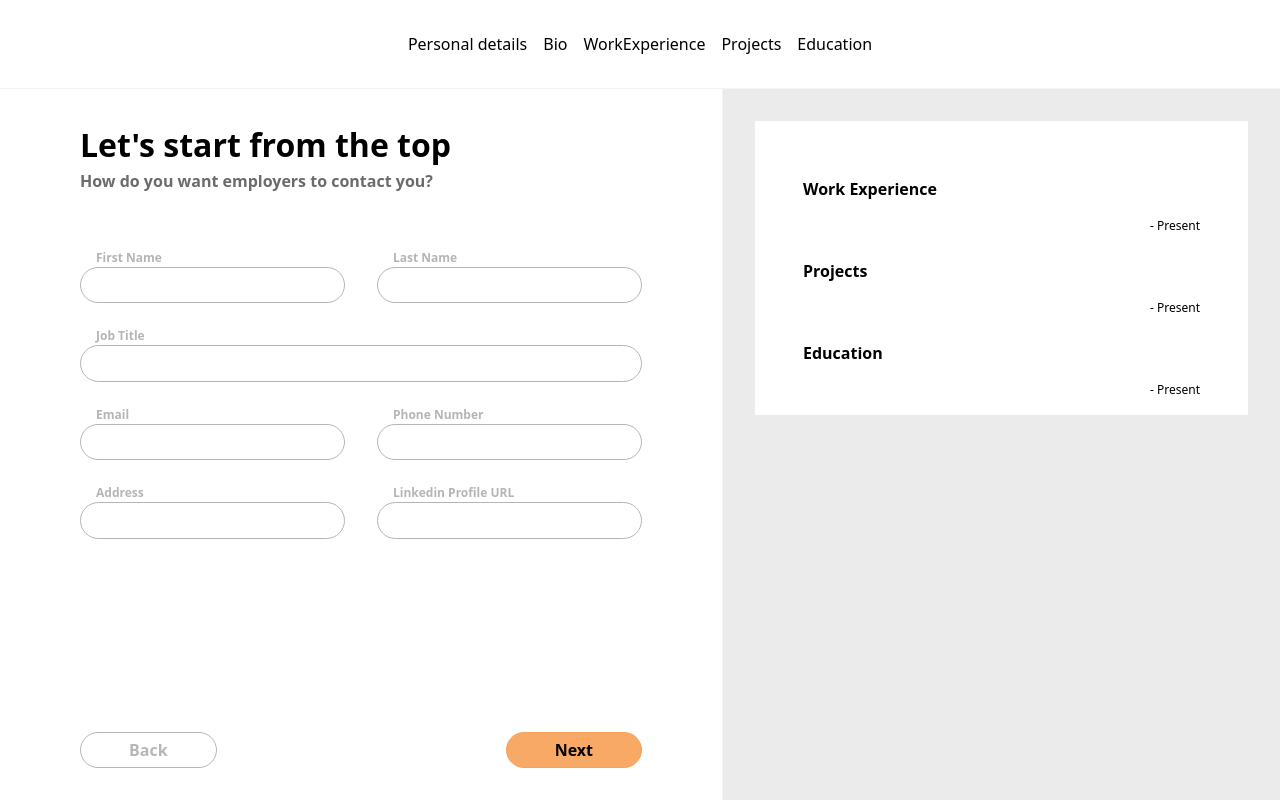
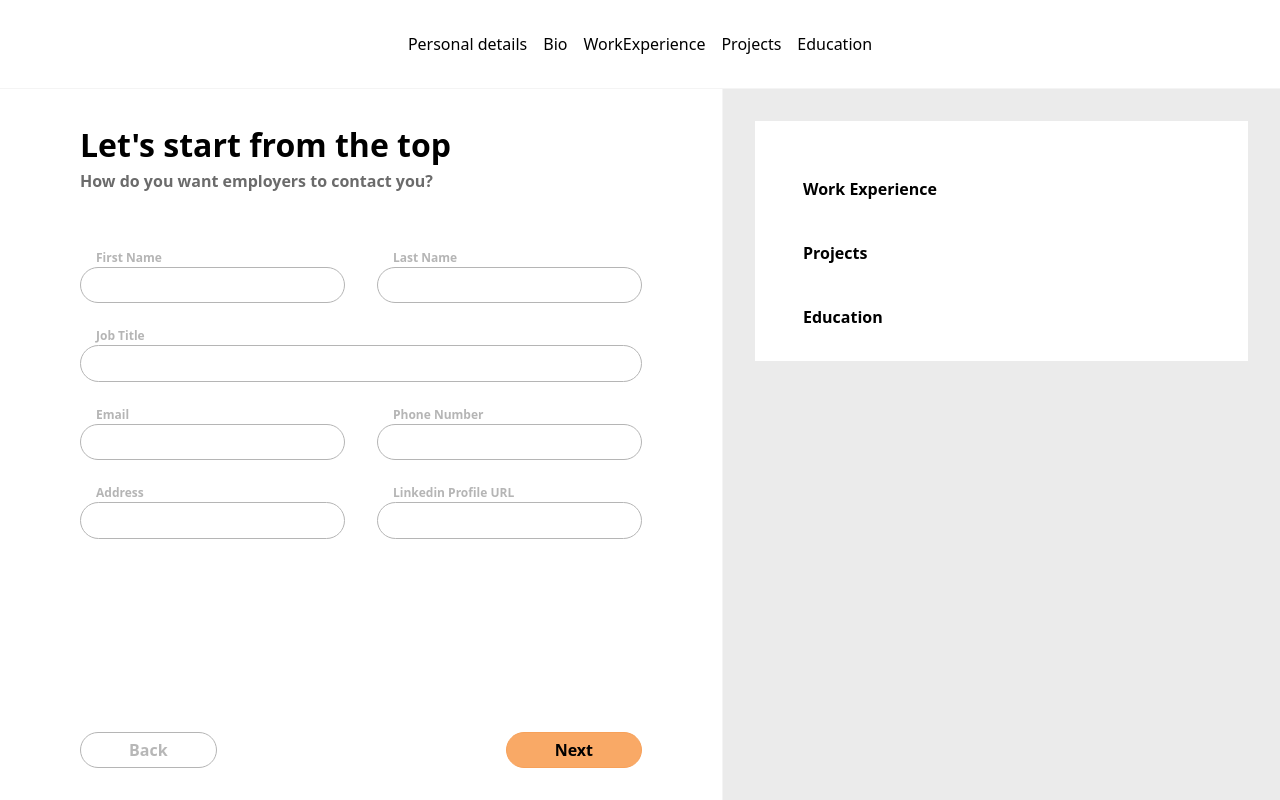
Before and after one commit to simoneschiavo/cv-application, a React (Vite) app: page / in a window 1280 px wide. Built offline with nearby package versions, Linux system fonts and the light colour scheme.

Commit message:
refactor(DateRangeFormatted): handle empty dates

```diff
--- a/src/components/DateRangeFormatted.jsx
+++ b/src/components/DateRangeFormatted.jsx
@@ -7,11 +7,14 @@ export default function DateRangeFormatted({ startDate, endDate }) {
     }).format(date);
   };
 
+  let formattedStartDate = startDate === "" ? "" : formatDate(startDate);
+  let formattedEndDate = endDate === "" ? "- Present" : formatDate(endDate);
+
   return (
     <>
       <p className="date-range">
-        {startDate === "" ? "" : formatDate(startDate)} -{" "}
-        {endDate === "" ? "Present" : formatDate(endDate)}
+        {formattedStartDate}
+        {formattedStartDate === "" ? "" : formattedEndDate}
       </p>
     </>
   );
```
